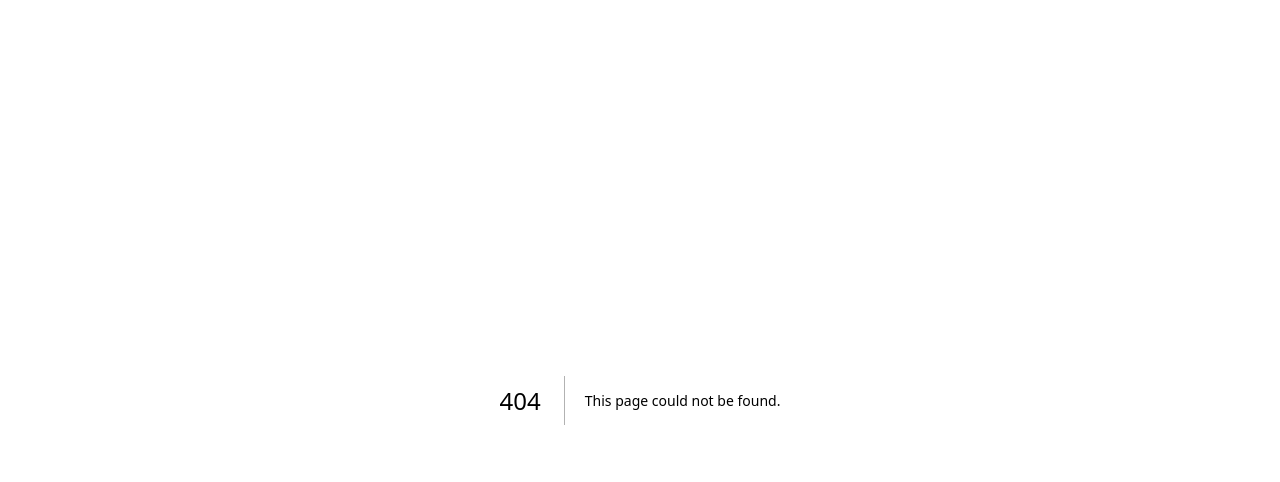
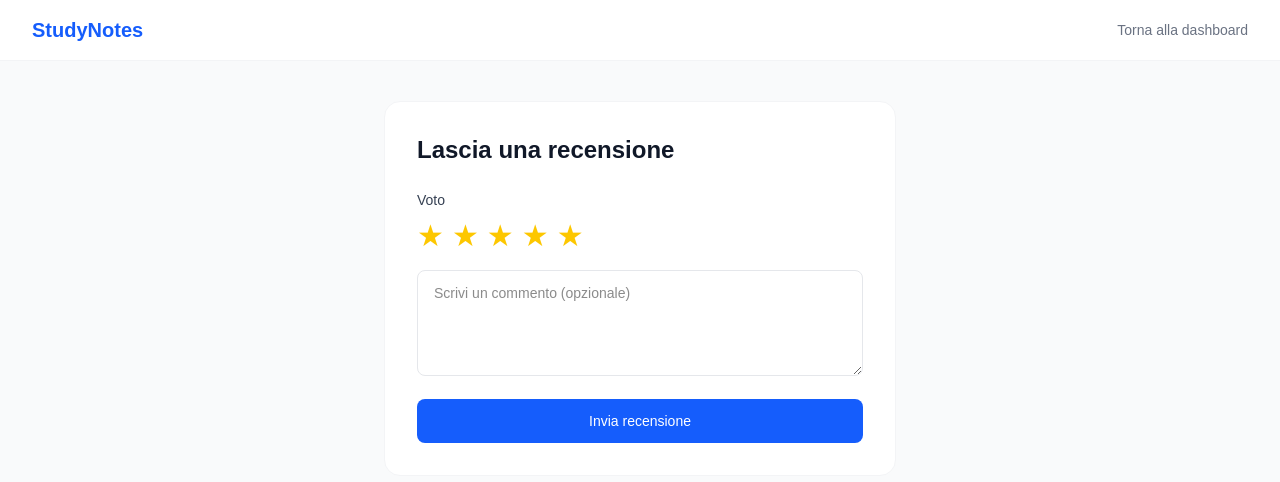
Before and after one commit to StarUpm/studynotes, a Next.js app: page /recensione-tutor/1 in a window 1280 px wide. Before the commit this address had no page. Shown: the top 482 px of the page. Built offline with nearby package versions, Linux system fonts and the light colour scheme.

Commit message:
Create page.tsx

```diff
--- /dev/null
+++ b/src/app/recensione-tutor/[tutorId]/page.tsx
@@ -0,0 +1,106 @@
+'use client'
+
+import { useState } from 'react'
+import { supabase } from '@/lib/supabase'
+import { useRouter, useParams } from 'next/navigation'
+
+export default function RecensioneTutor() {
+  const [voto, setVoto] = useState(5)
+  const [commento, setCommento] = useState('')
+  const [loading, setLoading] = useState(false)
+  const [error, setError] = useState('')
+  const [success, setSuccess] = useState(false)
+  const router = useRouter()
+  const params = useParams()
+  const tutorId = params.tutorId as string
+
+  function selezionaVoto(v: number) {
+    setVoto(v)
+  }
+
+  function updateCommento(e: React.ChangeEvent<HTMLTextAreaElement>) {
+    setCommento(e.target.value)
+  }
+
+  async function inviaRecensione() {
+    setLoading(true)
+    setError('')
+
+    const userData = await supabase.auth.getUser()
+    if (!userData.data.user) {
+      setError('Devi accedere prima')
+      setLoading(false)
+      return
+    }
+
+    const result = await supabase.from('reviews').insert({
+      destinatario_id: tutorId,
+      studente_id: userData.data.user.id,
+      voto: voto,
+      commento: commento
+    })
+
+    if (result.error) {
+      setError('Errore: ' + result.error.message)
+    } else {
+      setSuccess(true)
+      setTimeout(() => router.push('/dashboard'), 1500)
+    }
+    setLoading(false)
+  }
+
+  function goToDashboard() {
+    router.push('/dashboard')
+  }
+
+  return (
+    <main className="min-h-screen bg-gray-50">
+      <nav className="bg-white border-b border-gray-100 px-8 py-4 flex justify-between items-center">
+        <span className="text-xl font-bold text-blue-600">StudyNotes</span>
+        <button onClick={goToDashboard} className="text-sm text-gray-500 hover:text-blue-600">
+          Torna alla dashboard
+        </button>
+      </nav>
+      <div className="max-w-xl mx-auto px-8 py-10">
+        <div className="bg-white rounded-2xl border border-gray-100 p-8">
+          <h1 className="text-2xl font-bold text-gray-900 mb-6">Lascia una recensione</h1>
+
+          {error && <p className="text-red-500 text-sm mb-4">{error}</p>}
+          {success && <p className="text-green-500 text-sm mb-4">Recensione inviata, grazie!</p>}
+
+          <p className="text-sm font-medium text-gray-700 mb-2">Voto</p>
+          <div className="flex gap-2 mb-4">
+            {[1, 2, 3, 4, 5].map(function (v) {
+              const attivo = v <= voto
+              return (
+                <button
+                  key={v}
+                  onClick={function () { selezionaVoto(v) }}
+                  className={attivo ? 'text-3xl text-yellow-400' : 'text-3xl text-gray-300'}
+                >
+                  ★
+                </button>
+              )
+            })}
+          </div>
+
+          <textarea
+            placeholder="Scrivi un commento (opzionale)"
+            value={commento}
+            onChange={updateCommento}
+            rows={4}
+            className="w-full border border-gray-200 rounded-lg px-4 py-3 mb-4 text-sm focus:outline-none focus:border-blue-500"
+          />
+
+          <button
+            onClick={inviaRecensione}
+            disabled={loading}
+            className="w-full bg-blue-600 text-white py-3 rounded-lg text-sm font-medium hover:bg-blue-700 disabled:opacity-50"
+          >
+            {loading ? 'Invio in corso...' : 'Invia recensione'}
+          </button>
+        </div>
+      </div>
+    </main>
+  )
+}
```
